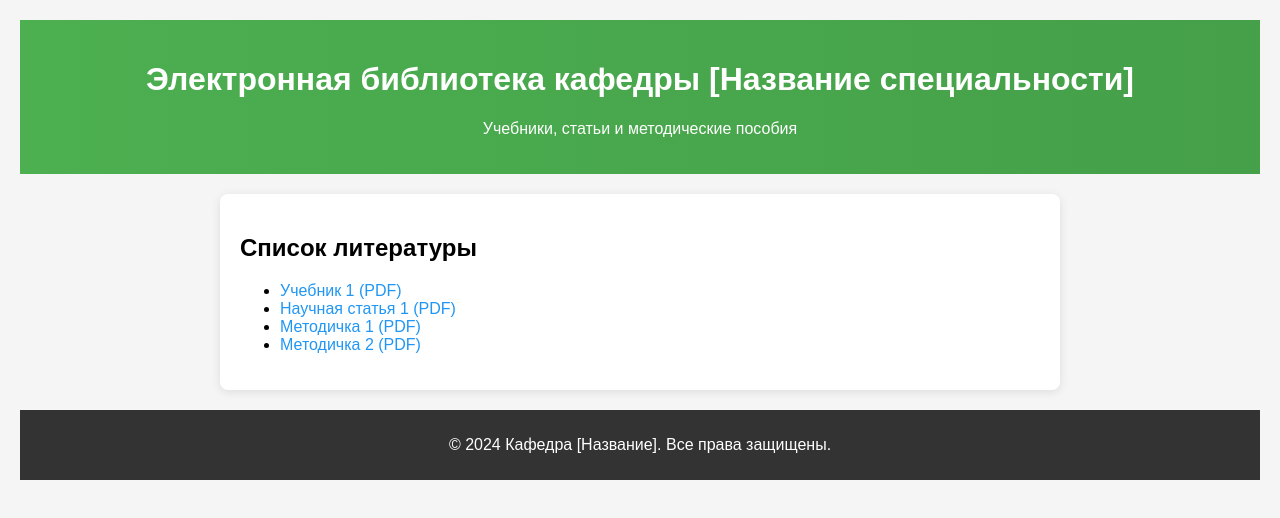
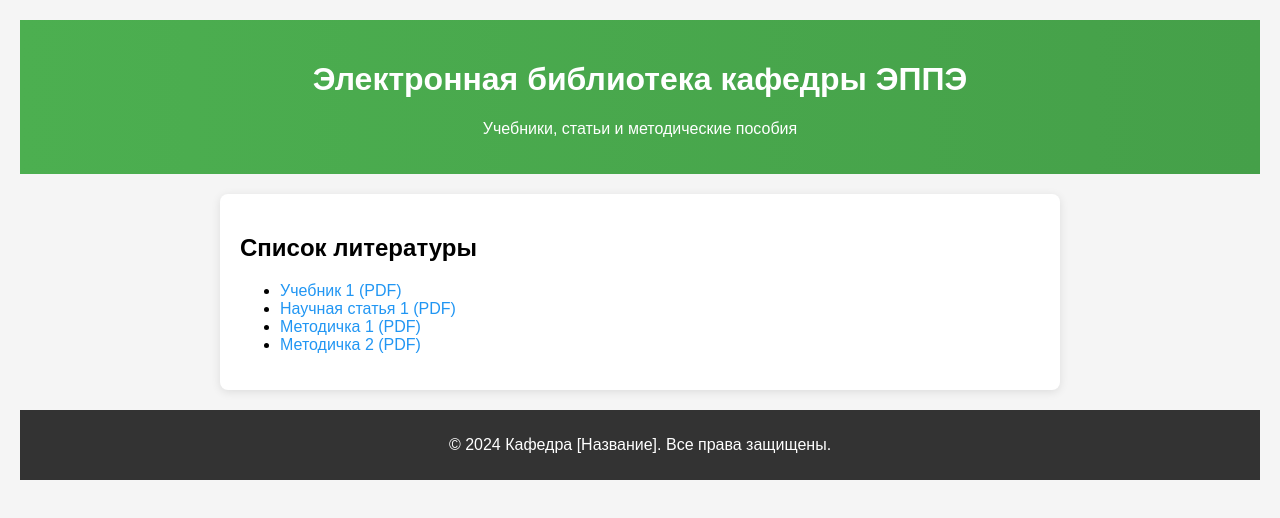
Before and after one commit to lizzzard-king/my-library, a plain HTML site: page index.html in a window 1280 px wide. Drawn offline with Linux system fonts and the light colour scheme.

Commit message:
Update index.html

```diff
--- a/index.html
+++ b/index.html
@@ -7,7 +7,7 @@
 </head>
 <body>
     <header>
-        <h1>Электронная библиотека кафедры [Название специальности]</h1>
+        <h1>Электронная библиотека кафедры ЭППЭ</h1>
         <p>Учебники, статьи и методические пособия</p>
     </header>
 
```
